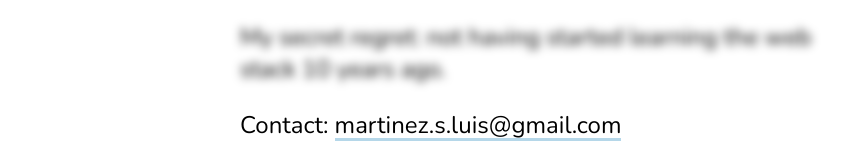
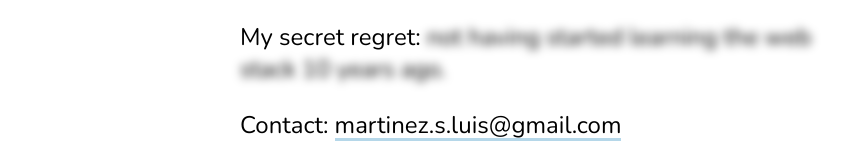
Before and after one commit to luismartinezs/luis-martinez, a website: page index.html in a window 1280 px wide. Shown: the part 950-1093 px from the top of the page, without its empty margins (0-862 px from the left). Drawn offline with nearby package versions, Linux system fonts and the light colour scheme.

Commit message:
secret message makes more sense now

```diff
--- a/index.html
+++ b/index.html
@@ -18,8 +18,8 @@
       </p>
 
       <p>
-        Currently, I make web apps with <strong>VueJS</strong>, a very easy to
-        use and learn JavaScript framework.
+        Currently, I make web apps with <strong>VueJS</strong>, a very easy to use and learn
+        JavaScript framework.
       </p>
 
       <p>
@@ -93,8 +93,8 @@
       </p>
 
       <p>
-        <span class="secret"
-          >My secret regret: not having started learning the web stack 10 years ago.</span
+        My secret regret:<span class="secret">
+          not having started learning the web stack 10 years ago.</span
         >
       </p>
 
```
